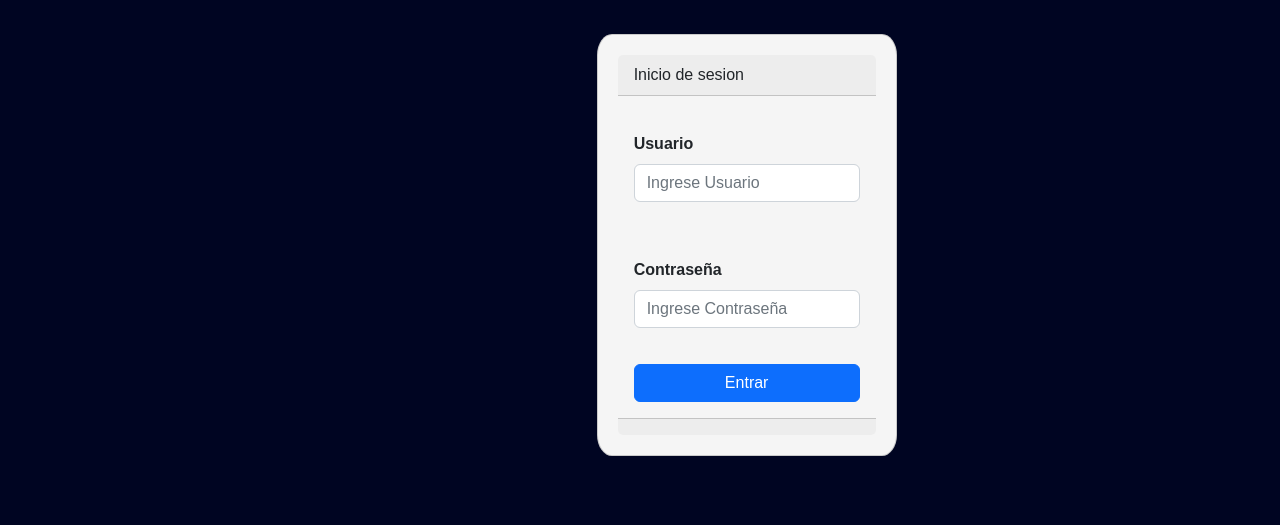
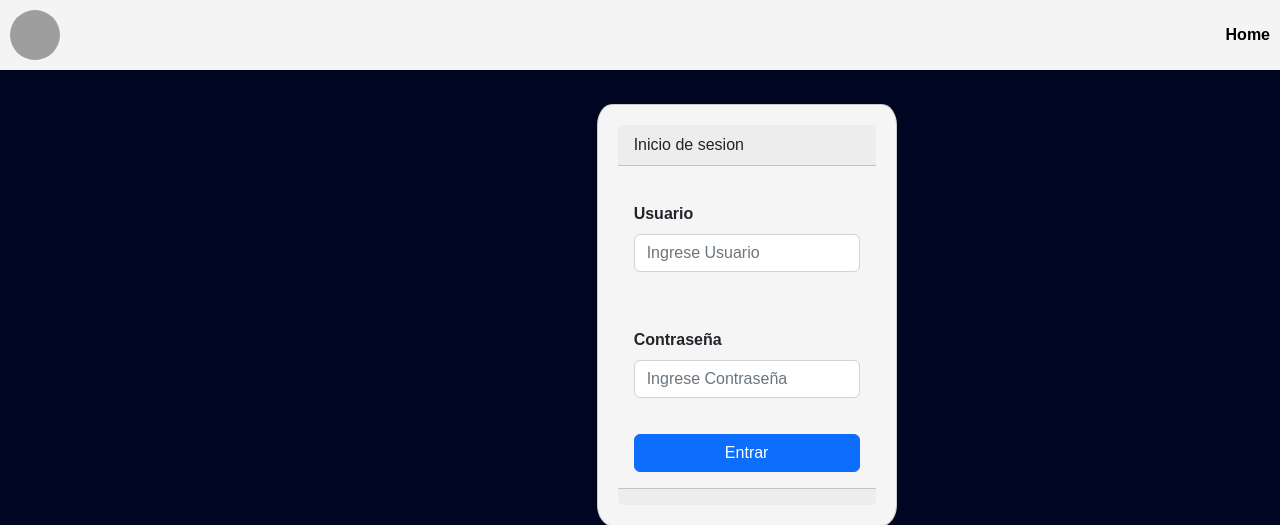
Before and after one commit to LeviSsstt/Sitio, a Flask app: page /admin/login in a window 1280 px wide. Shown: the top 525 px of the page. Run offline with Flask 3, Linux system fonts and the light colour scheme; grey boxes are pictures that could not be loaded.

Commit message:
Update login.html

```diff
--- a/templates/admin/login.html
+++ b/templates/admin/login.html
@@ -12,9 +12,50 @@
   <link href="https://cdn.jsdelivr.net/npm/bootstrap@5.2.1/dist/css/bootstrap.min.css" rel="stylesheet"
     integrity="sha384-iYQeCzEYFbKjA/T2uDLTpkwGzCiq6soy8tYaI1GyVh/UjpbCx/TYkiZhlZB6+fzT" crossorigin="anonymous">
   <link rel="stylesheet" href="style.css">
+    <style>
+        header {
+        background-color: #f4f4f4;
+        color: #fff;
+        display: flex;
+        align-items: center;
+        justify-content: space-between;
+        padding: 10px;
+      }
+
+      header img {
+        height: 30px;
+        margin-right: 10px;
+      }
+
+      header a {
+        color: black;
+        text-decoration: none;
+        font-weight: bold;
+        font-size: 16px;
+      }
+
+      header a:hover {
+        text-decoration: underline;
+      }
+      .icono img{
+
+           height: 50px;
+           width: 50px;
+           border-radius: 50%;
+   }
+   body{
+       background: #000522;
+   }
+  </style>
 </head>
 
 <body>
+  <header>
+    <div class="icono">
+               <a href="/"><img src="https://i.pinimg.com/564x/48/9f/42/489f429c32cd1ea65e0d75e83c344488.jpg" alt="Icono"></a>
+          </div>
+    <a href="/">Home</a>
+  </header>
    <div class="container">
     <div class="row">
         <div class="col-md-4">
```
